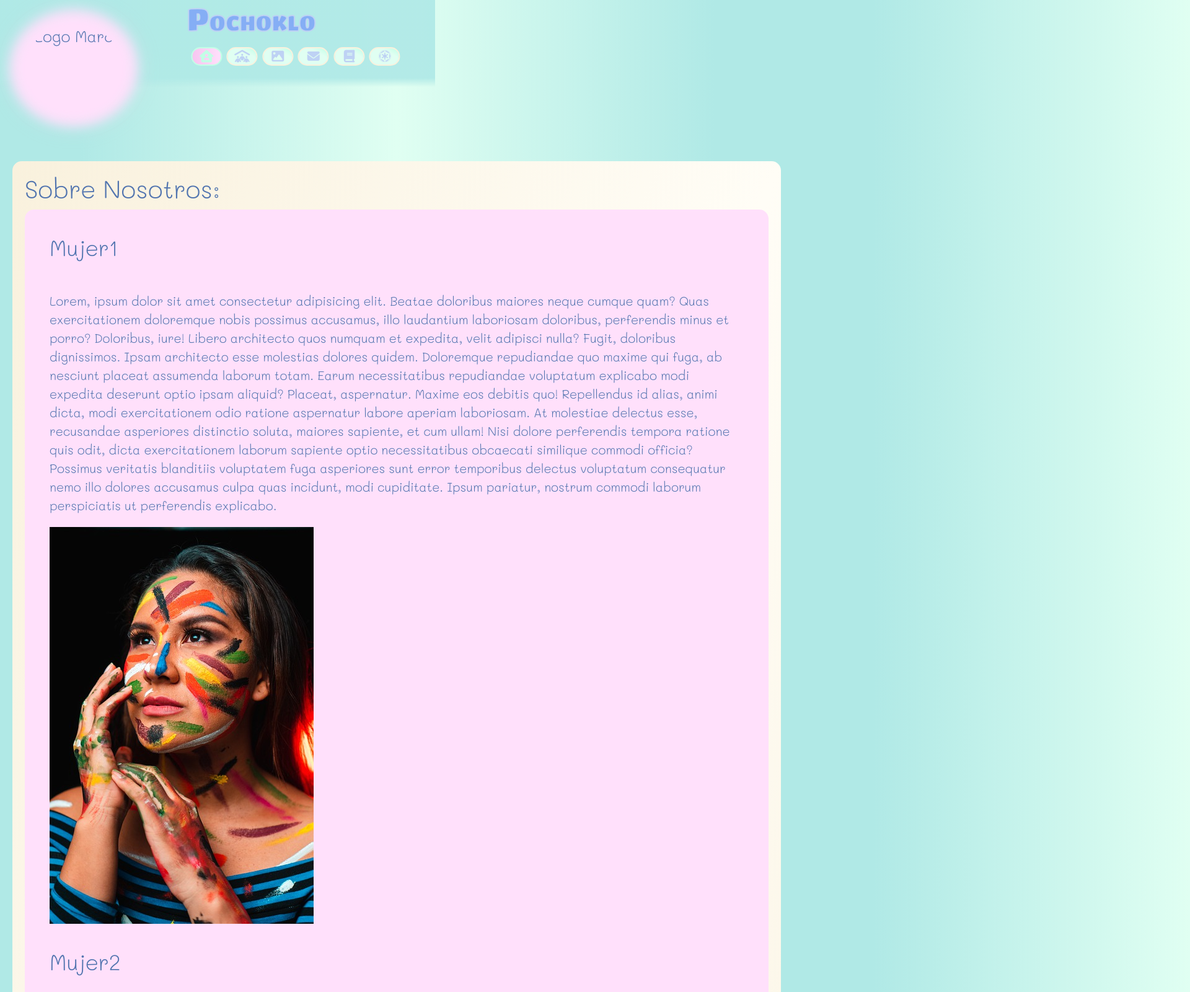
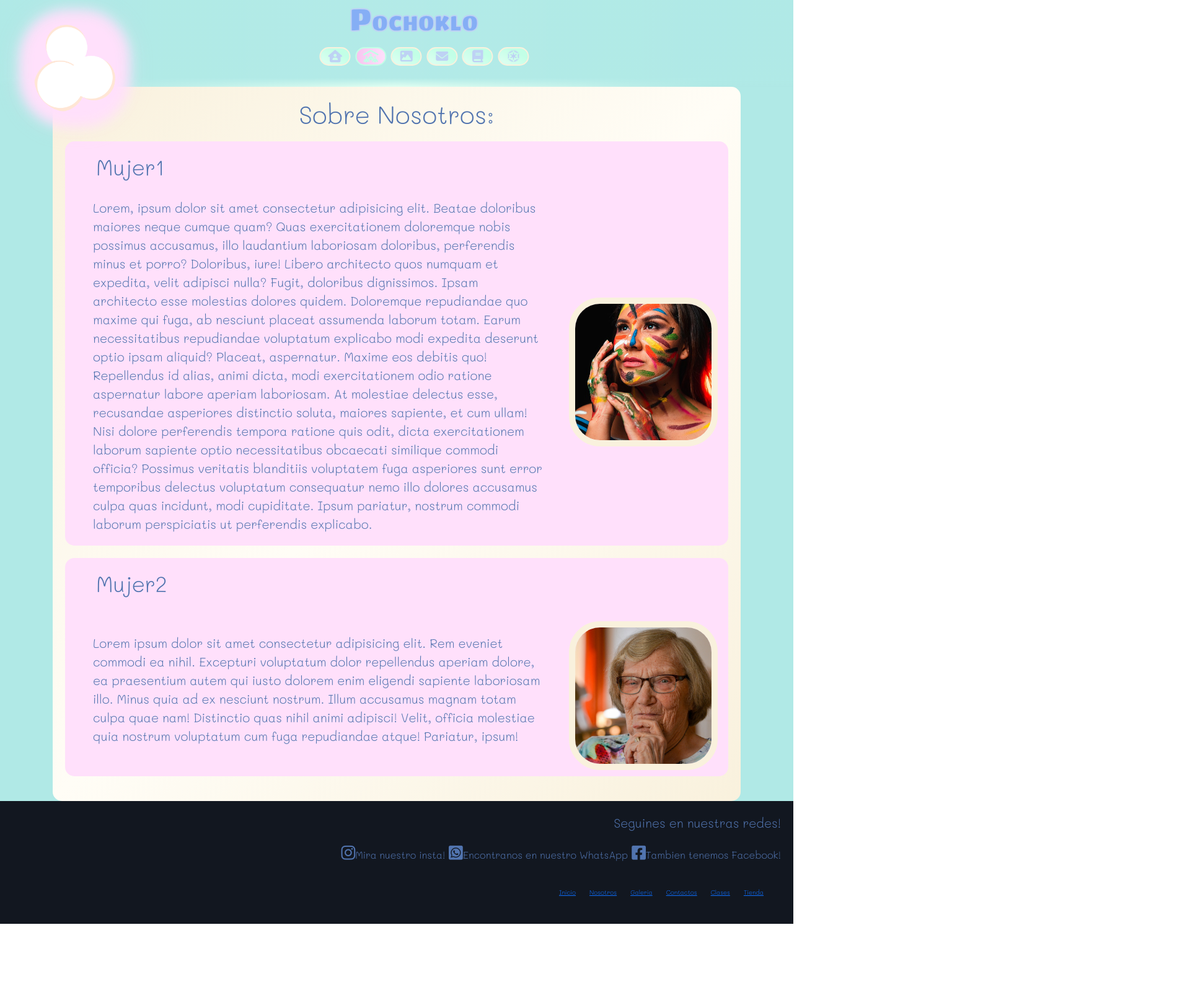
Before and after one commit to GusAlhazred/Pochoklo, a plain HTML site: page pages/Nosotros.html in a window 1280 px wide. Shown: the top 1600 px of the page at 62% size, 1920 px wide, since content can reach past the window. After the commit the page ends 1490 px from the top, so only its background shows below. Drawn offline with nearby package versions, Linux system fonts and the light colour scheme.

Commit message:
Pagina Nosotros de 0 + Nosotros-Viejo + Cambios CSS

```diff
--- a/estilos/style.css
+++ b/estilos/style.css
@@ -12,40 +12,45 @@ html{
 body{
     background: linear-gradient(to right, #b0e9e6 10%,  #E0FFF2  50%, #b0e9e6 90%) ;
     background-blend-mode:luminosity;
+
+}
+main{
+    min-height: calc(100vh - 16rem);
 }
 section{
     background: linear-gradient(to top left, #F9F1DD, #fffdf6, #F9F1DD ) ;
     min-height: 1vh;
     border-radius: 15px;
+
 }
 article{
     background-color: #FFE0FB;
     border-radius: 15px;
 }
-footer{
-    background-color: #121720;
-    text-align: end;
-}
 .espaciado{
     padding: 1rem;
 }
 .margen{
-    margin: 1rem;
+    margin-top: 1rem;
+    margin-bottom: 1rem;
 }
 /**************************************************************************************************************************************************************************************/
 /********************Cabecera******************************************************************************************************************************************************************/
 .cabecera{
-    position: fixed;
+    position: sticky;
     top:0%;
     display: flex;
     background-image: linear-gradient(to bottom, rgba(176, 233, 230, 0.95) 90%, rgba(0, 0, 0, 0));
+    backdrop-filter: blur(0.01rem);
     font-size: 1.25rem;
     z-index: 6;
 }
 .cabecera .logo{
     height: 7rem;
     background-color: #FFE0FB;
-    border-radius: 50%;
+    border-spacing: 50%;
+    border-radius: 40%;
+    object-fit: contain;
     box-shadow: 0 0 1rem 1rem #FFE0FB, 0 0 1rem 1rem rgba(255, 224, 251, 0.5), 0 0 1.5rem 1.5rem rgba(255, 224, 251, 0.25);
     position: relative;
     top:2rem;
@@ -77,7 +82,7 @@ footer{
     }
         .barraNavegacion .listNav .listNavEle{
             border: 2px solid #F9F1DD;
-            background: linear-gradient(to right top, #E0FFF2 70% , #c2ffe6);
+            background: linear-gradient(to right top, #E0FFF2 , #c2ffe6 70%);
             border-radius: 50px;
             line-height: 0.6rem;
         }
@@ -105,6 +110,27 @@ footer{
         }
 
 
+
+/**************************Pie de Pagina*************************************/
+
+.pieDePagina{
+    background-color: #121720;
+    text-align: end;
+}
+
+.pieDePagina label{
+    font-size: 0.8rem;
+}
+
+.pieDePagina .listNav li{
+    margin: 0.25rem;
+    width: auto;
+}
+.pieDePagina .listNav a{
+    font-size: 0.5rem;
+
+}
+
 /******************Generales*************************/
 .decoImagen{
     height: 15rem;
@@ -120,24 +146,102 @@ footer{
         border: #F9F1DD 5px solid;
         border-radius: 50px;
 }
-.margenSuperiorPagina{
+/* .margenSuperiorPagina{
     margin-top: 12rem;
+} */
+.centrado{
+    justify-items: center;
+    align-items: center;
+    justify-content: center;
 }
+.respoReSizeFrames{
+    height: auto;
+    width: 100%;
+    resize:none;
+}
+.decoImagenFix{
+    height: 12rem;
+    width: 12rem;
+    border: #F9F1DD 0.5rem solid;
+    border-radius: 50px;
+    object-fit: cover;
+    margin: 0.5rem;
+    box-sizing: border-box;
+}
+.resaltarRedSocial{
+    font-size: 1.3rem;
+}
+/*****************************************Tabla********************/
+table{
+    font-weight: 900;
+    background-color: #E0FFF2;
+    border: 2px solid #E0FFF2;
+    width: 40%;
+}
+table caption{
+    background-color:#E0FFF2;
+}
+
+table th{
+    background-color:#F9F1DD;
+    font-weight: 900;
+    padding: 5px;
+}
+table .par{
+    border: 2px solid #BED2F4;
+    background-color: #FFE0FB;
+}
+
+
+/*************Animaciones & Similares**********************************************************************************************/
+.barraNavegacion .listNav .listNavEle:not(.sele):hover {
+
+    background: radial-gradient(#5174af 60% , #BED2F4);
+    /*transition: 0.2s;*/
+    background-position: left;
+    transform: scale(1.1);
+    font-weight: 900;
+    border-color: #f7c5f0;
+    box-shadow: 0px 10px 5px rgba(133, 174, 245, 0.2);
+
+}
+.barraNavegacion .listNav .listNavEle:not(.sele):hover i{
+    color:#f7c5f0;
+}
+.animacion {
+    transition: all 500ms;
+}
+.resaltarAnimacion:hover{
+    transform: scale(1.3);
+    border: #5174af 1rem solid;
+    box-shadow: 0px 0.5rem 0.25rem rgba(133, 174, 245, 0.4);
+}
+.resaltarRedSocial:hover{
+    transform: scale(1.3);
+}
+
+
 @media only screen /* and (min-width: 100px)*/ and (max-width: 1200px){
     html{
         font-size: 18px;
     }
+
+
 }
 
 @media only screen /* and (min-width: 100px)*/ and (max-width: 992px){
     html{
         font-size: 16px;
     }
+
+    .pieDePagina label{
+        font-size: 0rem;
+    }
 }
 
 @media only screen /* and (min-width: 100px)*/ and (max-width: 768PX){
     html{
-        font-size: 10px;
+        font-size: 14px;
     }
 }
 
--- a/pages/Nosotros.html
+++ b/pages/Nosotros.html
@@ -15,56 +15,61 @@
     <link rel="stylesheet" href="https://cdnjs.cloudflare.com/ajax/libs/font-awesome/6.1.1/css/all.min.css" integrity="sha512-KfkfwYDsLkIlwQp6LFnl8zNdLGxu9YAA1QvwINks4PhcElQSvqcyVLLD9aMhXd13uQjoXtEKNosOWaZqXgel0g==" crossorigin="anonymous" referrerpolicy="no-referrer" />
 
 </head>
-
-
 <body>
-    <div class="containerPagina">
-        <header class="cabecera"><!--Cabecera-->
-            <img src="./iconos/pochoklo-logo.png" alt="Logo Marca" class="logo"><h1 class="">Pochoklo</h1>
-
-            <nav class="barraNavegacion"> <!--Menu Navegacion-->
+    <!-- Cabecera ------------------------------------------------------>
+    <div class="container-fluid cabecera">
+        <img src="../iconos/pochoklo-logo.png" alt="Logo Marca" class="logo">
+        <h1 class="">Pochoklo</h1>
+    <!--Menu Navegacion------------------------------------------------->
+        <nav class="barraNavegacion">
             <ul type="None" class="listNav">
-                    <li title="Inicio" class="sele listNavEle listNavEleProp"><i class="fa-solid fa-house-user iconNav"></i></li>
-                    <li title="Nosotros" class="listNavEle listNavEleProp animacion"><a href="./pages/Nosotros.html"><i class="fa-solid fa-people-roof iconNav"></i></a></li>
-                    <li title="Galeria" class="listNavEle listNavEleProp animacion"><a href="./pages/galeria.html"><i class="fa-solid fa-image iconNav"></i></a></li>
-                    <li title="Contactanos" class="listNavEle listNavEleProp animacion"><a href="./pages/Contactos.html"><i class="fa-solid fa-envelope iconNav"></i></a></li>
-                    <li title="Clases" class="listNavEle listNavEleProp animacion"><a href="./pages/clases.html"><i class="fa-solid fa-book iconNav"></i></a></li>
-                    <li title="Tienda" class="listNavEle listNavEleProp animacion"><a href="./pages/Tienda.html"><i class="fa-brands fa-empire iconNav"></i></a></li>
+                <li title="Inicio" class=" listNavEle listNavEleProp animacion"><a href="../index.html"><i class="fa-solid fa-house-user iconNav"></i></a></li>
+                <li title="Nosotros" class="listNavEle listNavEleProp sele"><i class="fa-solid fa-people-roof iconNav"></i></a></li>
+                <li title="Galeria" class="listNavEle listNavEleProp animacion"><a href="./galeria.html"><i class="fa-solid fa-image iconNav"></i></a></li>
+                <li title="Contactanos" class="listNavEle listNavEleProp animacion"><a href="./Contactos.html"><i class="fa-solid fa-envelope iconNav"></i></a></li>
+                <li title="Clases" class="listNavEle listNavEleProp animacion"><a href="./clases.html"><i class="fa-solid fa-book iconNav"></i></a></li>
+                <li title="Tienda" class="listNavEle listNavEleProp animacion"><a href="./Tienda.html"><i class="fa-brands fa-empire iconNav"></i></a></li>
             </ul>
         </nav>
+    </div>
 
-        </header>
-
-        <!-----------------Principal------------------------------------------------>
-        <main class="principal espaciado flex centrado margenSuperiorPagina">
-            <!-----------------Seccion------------------------------------------------>
-            <section class="espaciado">
+    <!--Principal------------------------------------------------------->
+    <main class="container-sm margenSuperiorPagina">
+        <Section class="container-md espaciado  centrado ">
             <h2>Sobre Nosotros:</h2>
-                <article class="espaciado flex">
+            <Article class="container-lg margen row centrado">
+                <!--Mujer 1------------------------------------------------------->
                 <h3 class="espaciado">Mujer1</h3>
-                    <div class=" contPlanillaPresentacion flex espaciado">
-                        <p class="textInfo">Lorem, ipsum dolor sit amet consectetur adipisicing elit. Beatae doloribus maiores neque cumque quam? Quas exercitationem doloremque nobis possimus accusamus, illo laudantium laboriosam doloribus, perferendis minus et porro? Doloribus, iure!
+                <div class="col-md-8 col-xl-9">
+                    <p>Lorem, ipsum dolor sit amet consectetur adipisicing elit. Beatae doloribus maiores neque cumque quam? Quas exercitationem doloremque nobis possimus accusamus, illo laudantium laboriosam doloribus, perferendis minus et porro? Doloribus, iure!
                     Libero architecto quos numquam et expedita, velit adipisci nulla? Fugit, doloribus dignissimos. Ipsam architecto esse molestias dolores quidem. Doloremque repudiandae quo maxime qui fuga, ab nesciunt placeat assumenda laborum totam.
                     Earum necessitatibus repudiandae voluptatum explicabo modi expedita deserunt optio ipsam aliquid? Placeat, aspernatur. Maxime eos debitis quo! Repellendus id alias, animi dicta, modi exercitationem odio ratione aspernatur labore aperiam laboriosam.
                     At molestiae delectus esse, recusandae asperiores distinctio soluta, maiores sapiente, et cum ullam! Nisi dolore perferendis tempora ratione quis odit, dicta exercitationem laborum sapiente optio necessitatibus obcaecati similique commodi officia?
                     Possimus veritatis blanditiis voluptatem fuga asperiores sunt error temporibus delectus voluptatum consequatur nemo illo dolores accusamus culpa quas incidunt, modi cupiditate. Ipsum pariatur, nostrum commodi laborum perspiciatis ut perferendis explicabo.</p>
+                </div>
+                <div class="col-md-4 col-xl-3">
                     <img src="../images/Mujer1.jpg" class="decoImagenFix" alt="Mujer1">
                 </div>
+
+            </Article>
+            <!--Mujer 2------------------------------------------------------->
+            <Article class="container-lg margen row centrado">
                 <h3 class="espaciado">Mujer2</h3>
-                    <div class="contPlanillaPresentacion flex espaciado">
-                        <p class="textInfo">Lorem ipsum dolor sit amet consectetur adipisicing elit. Rem eveniet commodi ea nihil. Excepturi voluptatum dolor repellendus aperiam dolore, ea praesentium autem qui iusto dolorem enim eligendi sapiente laboriosam illo.
+                <div class="col-md-8 col-xl-9">
+                    <p>Lorem ipsum dolor sit amet consectetur adipisicing elit. Rem eveniet commodi ea nihil. Excepturi voluptatum dolor repellendus aperiam dolore, ea praesentium autem qui iusto dolorem enim eligendi sapiente laboriosam illo.
                         Minus quia ad ex nesciunt nostrum. Illum accusamus magnam totam culpa quae nam! Distinctio quas nihil animi adipisci! Velit, officia molestiae quia nostrum voluptatum cum fuga repudiandae atque! Pariatur, ipsum!</p>
+                </div>
+                <div class="col-md-4 col-xl-3">
                     <img src="../images/Mujer2.jpg" class="decoImagenFix" alt="Mujer2">
                 </div>
-                </article>
-            </section>
-        </div>
+
+            </Article>
+        </Section>
     </main>
 
-    <!--Pie de pagina-->
-    <footer class="pieDePagina espaciadoPorDentro">
+    <!--------------------------------Pie de pagina------------------------------------------------------------------------->
+    <footer class="pieDePagina espaciado container-fluid">
         <p class="fTitulo">Seguines en nuestras redes!</p>
-        <!--<a href="https://www.instagram.com/pochoklo_20/?hl=es-la"><img src="./iconos/Instagram.png" height="20px" width="20px" alt="Insta"><label>@Pochoklo_20</label></a>-->
         <div class=" fRedes">
             <a href="https://www.instagram.com/pochoklo_20/?hl=es-la" target="_blank"><i class="fa-brands fa-instagram iconoRedes animacion resaltarRedSocial"></i><label> Mira nuestro insta!</label></a>
             <a href="https://api.whatsapp.com/send?phone=+54 9 11 5903 7114" target="_blank"><i class="fa-brands fa-whatsapp-square iconoRedes animacion resaltarRedSocial"></i><label for=""> Encontranos en nuestro WhatsApp</label></a>
@@ -73,16 +78,16 @@
         </div>
 
         <ul class="listNav espaciado fNav">
-            <li class="listNavEleProp"><a href="../index.html">Inicio</a></li>
-            <li class="listNavEleProp"><a href="#">Nosotros</a></li>
-            <li class="listNavEleProp"><a href="./galeria.html">Galeria</a></li>
-            <li class="listNavEleProp"><a href="./Contactos.html">Contactos</a></li>
-            <li class="listNavEleProp"><a href="./clases.html">Clases</a></li>
-            <li class="listNavEleProp"><a href="./Tienda.html">Tienda</a></li>
+            <li class="listNavEleProp fEle"><a href="#">Inicio</a></li>
+            <li class="listNavEleProp fEle"><a href="./pages/Nosotros.html">Nosotros</a></li>
+            <li class="listNavEleProp fEle"><a href="./pages/galeria.html">Galeria</a></li>
+            <li class="listNavEleProp fEle"><a href="./pages/Contactos.html">Contactos</a></li>
+            <li class="listNavEleProp fEle"><a href="./pages/clases.html">Clases</a></li>
+            <li class="listNavEleProp fEle"><a href="./pages/Tienda.html">Tienda</a></li>
         </ul>
+    </footer>
 
-    </footer>
-</div>
+
 
 <script src="https://cdn.jsdelivr.net/npm/@popperjs/core@2.10.2/dist/umd/popper.min.js" integrity="sha384-7+zCNj/IqJ95wo16oMtfsKbZ9ccEh31eOz1HGyDuCQ6wgnyJNSYdrPa03rtR1zdB" crossorigin="anonymous"></script>
 <script src="https://cdn.jsdelivr.net/npm/bootstrap@5.1.3/dist/js/bootstrap.min.js" integrity="sha384-QJHtvGhmr9XOIpI6YVutG+2QOK9T+ZnN4kzFN1RtK3zEFEIsxhlmWl5/YESvpZ13" crossorigin="anonymous"></script>
```
Also changed, not shown: index-viejo.html (+1 -1 lines), index.html (+4 -4 lines), pages/Nosotros-viejo.html (added, +91 -0 lines). Lines whose indentation alone changed are shown as unchanged.
